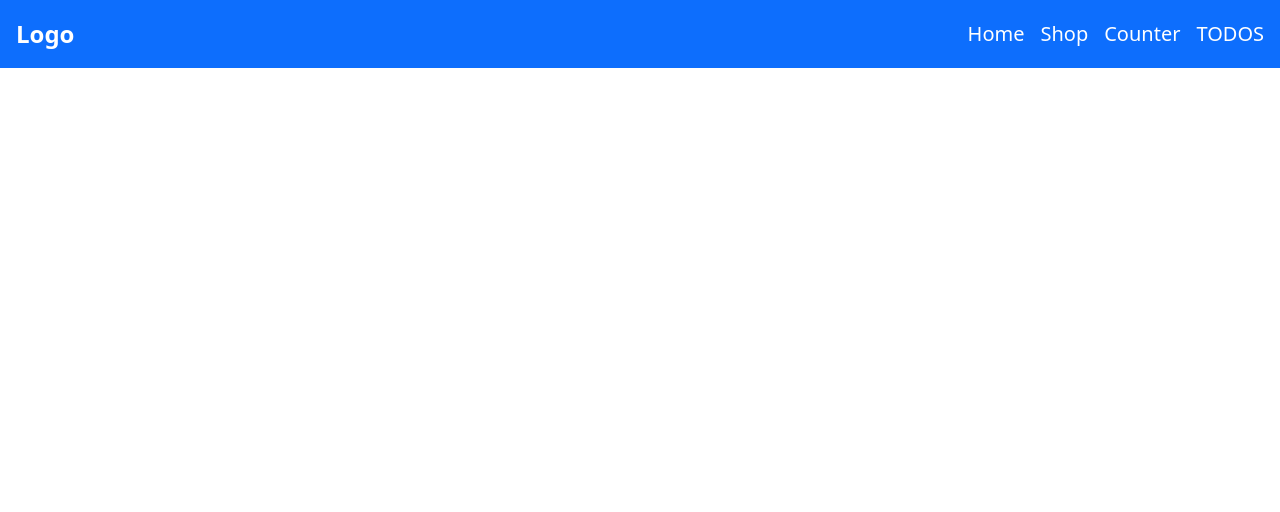
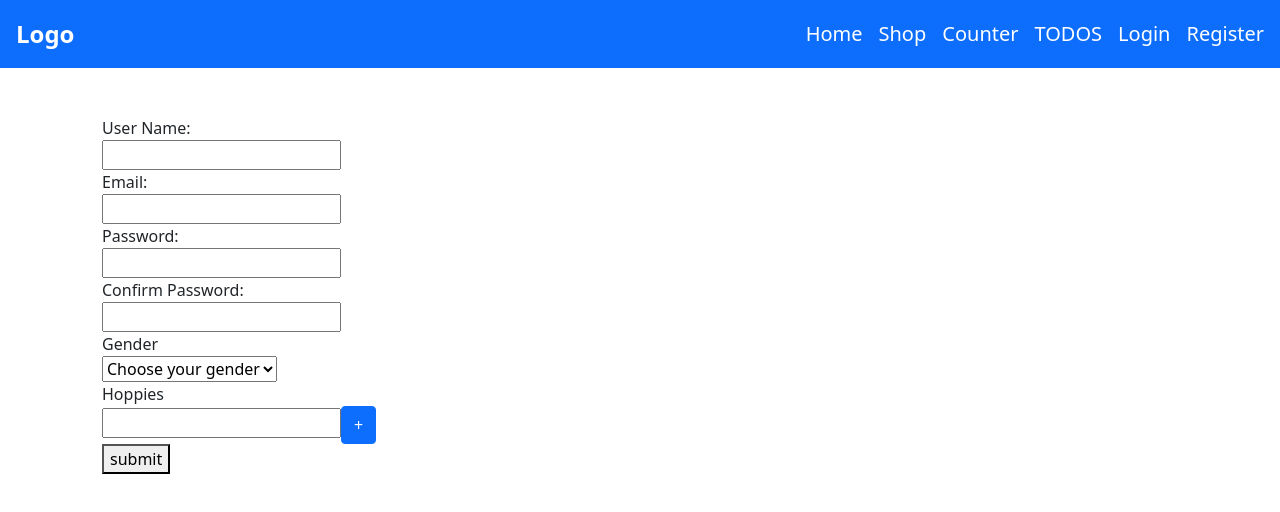
Before and after one commit to AbdelRahmanSalem91/react-labs-project, a React (Create React App) app: page /register in a window 1280 px wide. Shown: the top 512 px of the page. Built offline with nearby package versions, Linux system fonts and the light colour scheme.

Commit message:
creating login, register components using Formik

```diff
--- a/package.json
+++ b/package.json
@@ -7,6 +7,7 @@
     "@testing-library/react": "^11.2.7",
     "@testing-library/user-event": "^12.8.3",
     "bootstrap": "^5.1.1",
+    "formik": "^2.2.9",
     "react": "^17.0.2",
     "react-bootstrap": "^2.0.0-rc.1",
     "react-dom": "^17.0.2",
@@ -14,7 +15,8 @@
     "react-router-dom": "^5.3.0",
     "react-scripts": "4.0.3",
     "redux": "^4.1.1",
-    "web-vitals": "^1.1.2"
+    "web-vitals": "^1.1.2",
+    "yup": "^0.32.11"
   },
   "scripts": {
     "start": "react-scripts start",
--- a/src/App.js
+++ b/src/App.js
@@ -5,6 +5,8 @@ import ProductDetails from "./components/product/ProductDetails";
 import Shop from "./components/shop/Shop";
 import Todo from "./views/Todo";
 import Counter from "./components/Counter/Counter";
+import Login from "./components/login/Login";
+import Register from "./components/register/Register";
 
 function App() {
   return (
@@ -18,6 +20,8 @@ function App() {
             <Route component={ProductDetails} path="/shop/:id" />
             <Route component={Counter} path="/counter" />
             <Route component={Todo} path="/todos" />
+            <Route component={Login} path="/login" />
+            <Route component={Register} path="/register" />
           </Switch>
         </div>
       </div>
--- /dev/null
+++ b/src/components/login/Login.jsx
@@ -0,0 +1,73 @@
+import React from "react";
+import { useFormik } from "formik";
+import * as yup from "yup";
+
+const Login = () => {
+  const initialValues = {
+    email: "",
+    password: "",
+    rememberMe: false,
+  };
+  const onSubmit = (values) => console.log(JSON.stringify(values, null, 4));
+  const validationSchema = yup.object({
+    email: yup
+      .string()
+      .email("*Please enter a valid email, Example: example@example.com")
+      .required("*Email is required"),
+    password: yup
+      .string()
+      .required("*Password is required")
+      .min(8, "*Password is too short - should be 8 chars minimum."),
+  });
+
+  const formik = useFormik({
+    initialValues,
+    onSubmit,
+    validationSchema,
+  });
+  return (
+    <form onSubmit={formik.handleSubmit}>
+      <div style={{ padding: 20 }}>
+        <label htmlFor="email" style={{ display: "block" }}>
+          email
+        </label>
+        <input
+          type="email"
+          id="email"
+          name="email"
+          {...formik.getFieldProps("email")}
+        />
+        {formik.touched.email && formik.errors.email && (
+          <div style={{ color: "red" }}>{formik.errors.email}</div>
+        )}
+
+        <label htmlFor="password" style={{ display: "block" }}>
+          password
+        </label>
+        <input
+          type="password"
+          id="password"
+          name="password"
+          {...formik.getFieldProps("password")}
+        />
+        {formik.touched.password && formik.errors.password && (
+          <div style={{ color: "red" }}>{formik.errors.password}</div>
+        )}
+
+        <label htmlFor="rememberMe" style={{ display: "block" }}>
+          remember me
+        </label>
+        <input
+          type="checkbox"
+          name="rememberMe"
+          id="rememberMe"
+          defaultChecked={formik.values.rememberMe}
+          {...formik.getFieldProps("rememberMe")}
+        />
+
+        <button style={{ display: "block" }}>submit</button>
+      </div>
+    </form>
+  );
+};
+export default Login;
--- a/src/components/navbar/Navbar.jsx
+++ b/src/components/navbar/Navbar.jsx
@@ -23,9 +23,19 @@ const Navbar = () => {
             Counter
           </Link>
         </li>
-        <li>
+        <li className="me-3">
           <Link className="link" to="/todos">
             TODOS
+          </Link>
+        </li>
+        <li className="me-3">
+          <Link className="link" to="/login">
+            Login
+          </Link>
+        </li>
+        <li>
+          <Link className="link" to="/register">
+            Register
           </Link>
         </li>
       </ul>
--- /dev/null
+++ b/src/components/register/FormikError.jsx
@@ -0,0 +1,13 @@
+import { ErrorMessage } from "formik";
+
+const FormikError = ({ name }) => {
+  return (
+    <ErrorMessage name={name}>
+      {(errMessage) => {
+        return <div style={{ color: "red" }}>{errMessage}</div>;
+      }}
+    </ErrorMessage>
+  );
+};
+
+export default FormikError;
--- /dev/null
+++ b/src/components/register/FormikField.jsx
@@ -0,0 +1,30 @@
+import { Field } from "formik";
+import FormikError from "./FormikError";
+
+/**
+ * FormikField Component
+ */
+const FormikField = ({ name, type, label }) => {
+  return (
+    <Field name={name}>
+      {(formikField) => {
+        return (
+          <>
+            <label htmlFor={name} style={{ display: "block" }}>
+              {label}
+            </label>
+            <input
+              type={type}
+              id={name}
+              {...formikField.field}
+              defaultChecked={formikField.field.value}
+            />
+            <FormikError name={name} />
+          </>
+        );
+      }}
+    </Field>
+  );
+};
+
+export default FormikField;
--- /dev/null
+++ b/src/components/register/Register.jsx
@@ -0,0 +1,115 @@
+import React from "react";
+import { Formik, Form, Field, ErrorMessage, FieldArray } from "formik";
+import * as yup from "yup";
+import FormikField from "./FormikField";
+
+/**
+ * LoginFormikComponents Component
+ */
+const Register = () => {
+  const initialValues = {
+    userName: "",
+    email: "",
+    password: "",
+    confirmPassword: "",
+    gender: "",
+    hopies: [""],
+  };
+  const onSubmit = (values) => console.log(values);
+  const validationSchema = yup.object({
+    userName: yup.string().required("User name is required"),
+    email: yup
+      .string()
+      .email("Please enter a valid email address")
+      .required("Email is required"),
+    password: yup.string().required("Password is required"),
+    confirmPassword: yup.string().required("Please confirm your password"),
+    gender: yup.string().required("Please select your gender"),
+  });
+
+  return (
+    <Formik
+      initialValues={initialValues}
+      onSubmit={onSubmit}
+      validationSchema={validationSchema}
+    >
+      {(formik) => {
+        return (
+          <Form>
+            <div style={{ padding: 20 }}>
+              <FormikField label="User Name:" name="userName" type="text" />
+              <FormikField label="Email:" name="email" type="text" />
+              <FormikField label="Password:" name="password" type="password" />
+              <FormikField
+                label="Confirm Password:"
+                name="confirmPassword"
+                type="password"
+              />
+              <Field name="gender">
+                {(formikField) => {
+                  return (
+                    <>
+                      <label htmlFor="gender" style={{ display: "block" }}>
+                        Gender
+                      </label>
+                      <select id="gender" {...formikField.field}>
+                        <option value="" label="Choose your gender" />
+                        <option value="male" label="Male" />
+                        <option value="female" label="Female" />
+                      </select>
+                      <ErrorMessage name="gender">
+                        {(errMessage) => {
+                          return (
+                            <div style={{ color: "red" }}>{errMessage}</div>
+                          );
+                        }}
+                      </ErrorMessage>
+                    </>
+                  );
+                }}
+              </Field>
+              <FieldArray name="hopies">
+                {(fieldArrayProps) => {
+                  console.log("FieldArray", fieldArrayProps);
+                  const { push, remove, form } = fieldArrayProps;
+                  const { values } = form;
+                  const { hopies } = values;
+                  return (
+                    <>
+                      <label htmlFor="hopies" style={{ display: "block" }}>
+                        Hoppies
+                      </label>
+                      {hopies.map((hopy, index) => (
+                        <div key={index}>
+                          <Field name={`hopies[${index}]`} />
+                          {index > 0 && (
+                            <button
+                              type="button"
+                              className="btn btn-danger"
+                              onClick={() => remove(index)}
+                            >
+                              -
+                            </button>
+                          )}
+                          <button
+                            type="button"
+                            className="btn btn-primary"
+                            onClick={() => push("")}
+                          >
+                            +
+                          </button>
+                        </div>
+                      ))}
+                    </>
+                  );
+                }}
+              </FieldArray>
+              <button style={{ display: "block" }}>submit</button>
+            </div>
+          </Form>
+        );
+      }}
+    </Formik>
+  );
+};
+export default Register;
```
Also changed, not shown: src/components/register/FieldArrayCom.jsx (added, +44 -0 lines), 1 other file (tests, documents, lock files or other folders).
